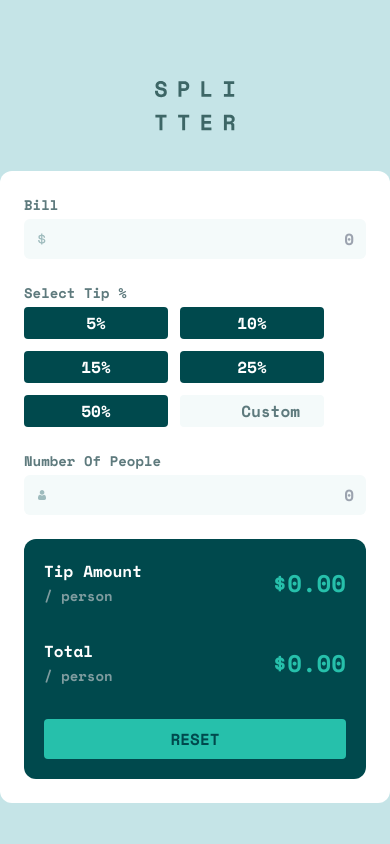
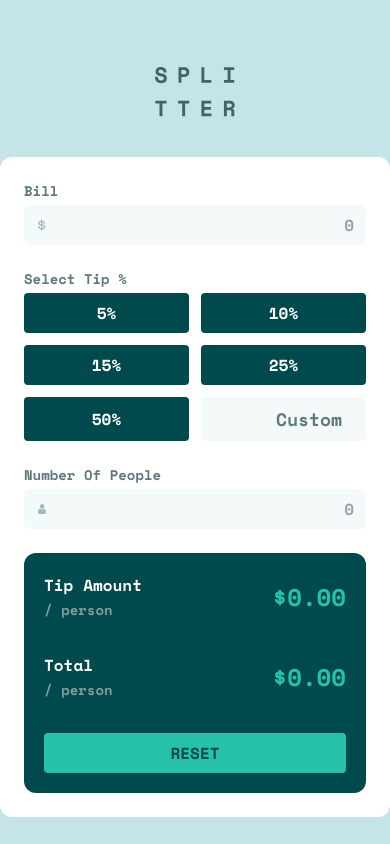
Before and after one commit to Rowada/tip-calculator, a React (Vite) app: page / in a window 390 px wide. Built offline with nearby package versions, Linux system fonts and the light colour scheme.

Commit message:
style: update desktop and mobile views

```diff
--- a/src/components/Calculator/BillInput.jsx
+++ b/src/components/Calculator/BillInput.jsx
@@ -12,7 +12,7 @@ export const BillInput = () => {
           <img className="w-2 h-auto" src={dollarIcon} alt="icon-dollar" />
         </div>
         <input
-          className="bg-inputBackground rounded-md text-right py-2 px-3 ps-10 block w-full"
+          className="bg-inputBackground rounded-md text-right py-2 px-3 ps-10 block w-full focus:outline-none focus:outline-1 focus:outline-primary"
           type="text"
           id="billAmount"
           placeholder="0"
--- a/src/components/Calculator/NumberOfPeopleInput.jsx
+++ b/src/components/Calculator/NumberOfPeopleInput.jsx
@@ -12,7 +12,7 @@ export const NumberOfPeopleInput = () => {
           <img className="w-2 h-auto" src={personIcon} alt="person-icon" />
         </div>
         <input
-          className="bg-inputBackground rounded-md text-right py-2 px-3 ps-10 block w-full"
+          className="bg-inputBackground rounded-md text-right py-2 px-3 ps-10 block w-full focus:outline-none focus:outline-1 focus:outline-primary"
           type="text"
           id="numberOfPeople"
           placeholder="0"
--- a/src/components/Calculator/ResultDisplay.jsx
+++ b/src/components/Calculator/ResultDisplay.jsx
@@ -22,7 +22,7 @@ export const ResultDisplay = () => {
           <h3 className="text-primary text-2xl">$0.00</h3>
         </div>
       </div>
-      <button className="w-full block bg-primary text-accent uppercase rounded py-2">
+      <button className="w-full block bg-primary text-accent uppercase rounded py-2 hover:bg-hover">
         reset
       </button>
     </div>
--- a/src/components/Calculator/TipPercentageInput.jsx
+++ b/src/components/Calculator/TipPercentageInput.jsx
@@ -7,19 +7,19 @@ export const TipPercentageInput = () => {
         Select Tip %
       </label>
 
-      <div className="flex flex-wrap mb-6 gap-3">
+      <div className="grid grid-cols-2 gap-3 mb-6 md:grid-cols-3">
         {[5, 10, 15, 25, 50].map((percentage) => (
           <button
             key={percentage}
-            className="block bg-accent text-white py-1 px-6 w-36 md:w-20 rounded active:bg-primary active:text-accent"
+            className="block bg-accent text-white py-2 px-6 rounded active:bg-primary active:text-accent focus:outline-none focus:outline-1 focus:outline-primary hover:bg-hover hover:text-accent"
           >
             {percentage}%
           </button>
         ))}
 
-        <div className="w-36 md:w-20">
+        <div>
           <input
-            className=" text-right text-md py-1 px-6 w-full rounded bg-inputBackground block placeholder-text"
+            className=" text-right text-lg py-2 px-6 w-full rounded bg-inputBackground block placeholder-text focus:outline-none focus:outline-1 focus:outline-primary"
             type="text"
             placeholder="Custom"
           />
--- a/tailwind.config.js
+++ b/tailwind.config.js
@@ -11,6 +11,7 @@ export default {
         background: "hsl(185, 41%, 84%)",
         inputBackground: "hsl(189, 41%, 97%)",
         containerBackground: "hsl(0, 0%, 100%)",
+        hover: "hsl(172,61%,73%)",
       },
 
       fontFamily: {
```
